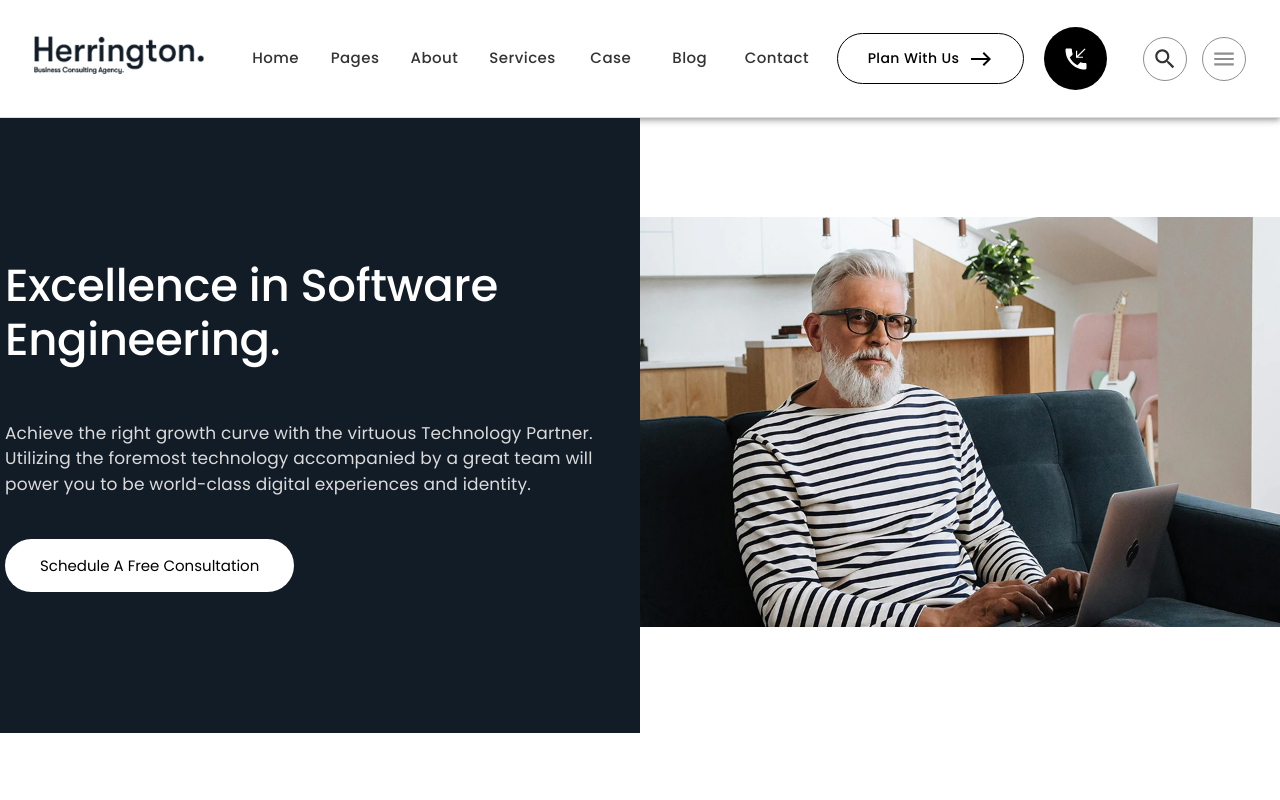
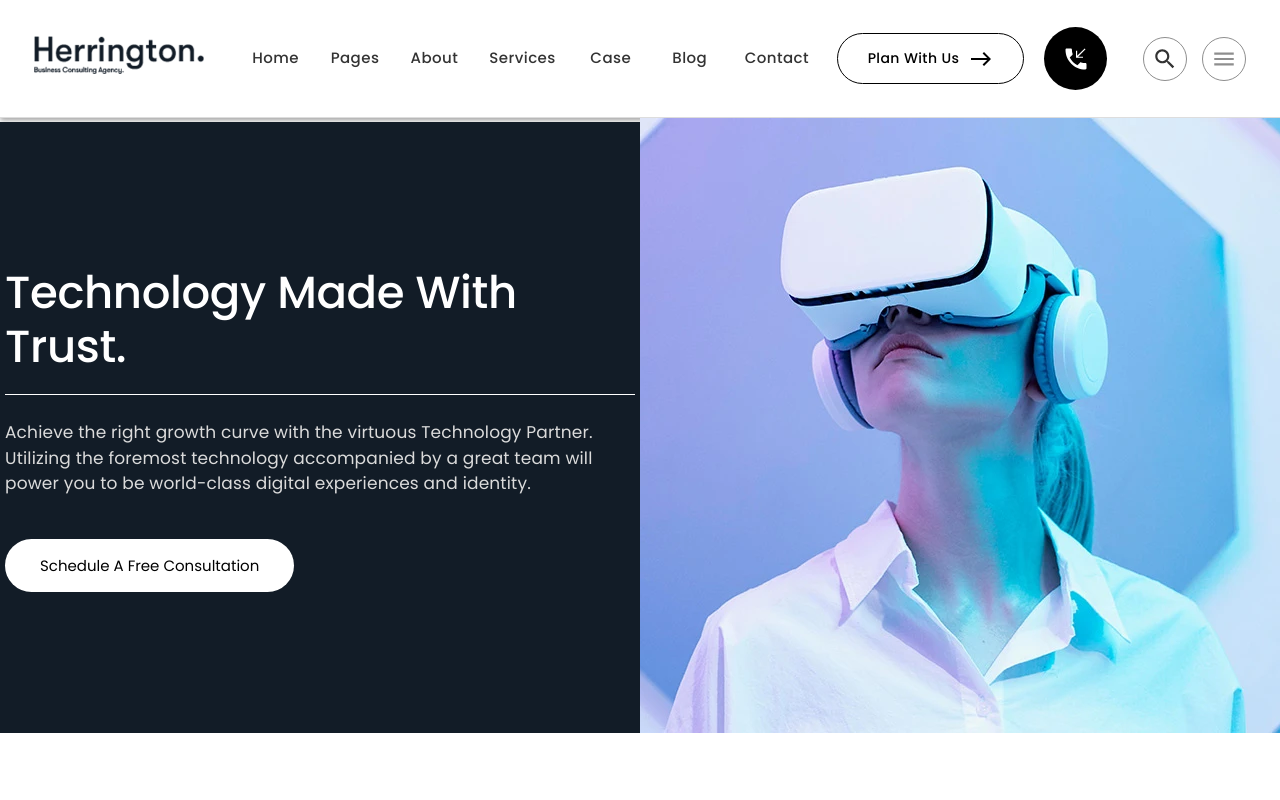
Before and after one commit to KaushalS1911/logixbuilt, a Next.js app: page / in a window 1280 px wide. Shown: the top 800 px of the page. Built offline with nearby package versions, Linux system fonts and the light colour scheme.

Commit message:
herosection2 line

```diff
--- a/src/components/home/herosection2.jsx
+++ b/src/components/home/herosection2.jsx
@@ -1,13 +1,12 @@
 'use client';
-import React, {useRef} from 'react';
-import {Swiper, SwiperSlide} from "swiper/react";
-import {Navigation, EffectFade} from "swiper/modules";
+import React from 'react';
+import { Swiper, SwiperSlide } from "swiper/react";
+import { EffectFade, Autoplay } from "swiper/modules"; // Include Autoplay module
 import "swiper/css";
-import "swiper/css/navigation";
 import img1 from '../../assets/images/home/herosection2/her-2.webp';
 import img2 from '../../assets/images/home/herosection2/hero-1.webp';
 import Image from "next/image";
-import {Box, Grid, Typography, Button} from "@mui/material";
+import { Box, Grid, Typography } from "@mui/material";
 
 const slides = [
     {
@@ -31,43 +30,27 @@ const slides = [
 ];
 
 function Herosection2() {
-    const swiperRef = useRef(null);
-    const handleNext = () => {
-        if (swiperRef.current && swiperRef.current.swiper) {
-            swiperRef.current.swiper.slideNext();
-        }
-    };
-    const handlePrev = () => {
-        if (swiperRef.current && swiperRef.current.swiper) {
-            swiperRef.current.swiper.slidePrev();
-        }
-    };
     return (
         <Swiper
-            ref={swiperRef}
-            modules={[Navigation, EffectFade]}
-            navigation={{
-                nextEl: ".swiper-button-next",
-                prevEl: ".swiper-button-prev",
-            }}
+            modules={[EffectFade, Autoplay]}
             autoplay={{
-                delay: 3000,
+                delay: 2000,
                 disableOnInteraction: false,
             }}
             loop={true}
             effect="fade"
             className="mySwiper"
-            style={{width: "100%", height: "100%", marginTop: 0}}
+            style={{ width: "100%", height: "100%" }}
         >
             {slides.map((item, index) => (
                 <SwiperSlide key={index}>
-                    <Box sx={{height: {xs: "auto", md: "615px"}}}>
+                    <Box sx={{ height: { xs: "auto", md: "615px" } }}>
                         <Grid
                             container
                             sx={{
                                 height: "100%",
                                 alignItems: "center",
-                                flexDirection: {xs: "column", md: "row"},
+                                flexDirection: { xs: "column", md: "row" },
                             }}
                         >
                             <Grid
@@ -79,39 +62,47 @@ function Herosection2() {
                                     justifyContent: "center",
                                     alignItems: "center",
                                     backgroundColor: "darkBlue",
-                                    height: {xs: "auto", md: "615px"},
+                                    height: "100%",
+                                    width: "100%",
+                                    p: { xs: '70px 15px', md: '0px 15px', lg: "unset" },
                                 }}
                             >
                                 <Box
                                     sx={{
                                         color: "white",
-                                        maxWidth: '630px'
+                                        maxWidth: "630px",
                                     }}
                                 >
                                     <Typography
                                         variant="h2"
                                         component="h2"
                                         sx={{
-                                            fontSize: {xl: "55px",md:'45px', sm: "35px", xs: "28px"},
+                                            fontSize: { xl: "55px", md: '45px', sm: "35px", xs: "28px" },
                                             fontWeight: 500,
-                                            margin: "0 0 29px",
-                                            padding: "0 0 25px",
+                                            margin: "0 0 20px",
                                         }}
                                     >
                                         {item.title}
                                     </Typography>
+                                    <Box
+                                        sx={{
+                                            width: "100%",
+                                            height: "1px",
+                                            backgroundColor: "white",
+                                            margin: "0 0 25px",
+                                        }}
+                                    />
                                     <Typography
                                         variant="body1"
                                         sx={{
                                             fontSize: "17px",
                                             color: 'textGray',
-                                            margin: {sm: "0 0 15px"},
+                                            margin: { sm: "0 0 15px" },
                                         }}
                                     >
                                         {item.description}
                                     </Typography>
                                     <Box
-
                                         sx={{
                                             padding: "15px 35px",
                                             fontSize: "15px",
@@ -119,29 +110,29 @@ function Herosection2() {
                                             background: "white",
                                             color: "#000",
                                             display: "inline-block",
-                                            borderRadius: "1e3px"
-
+                                            borderRadius: "1e3px",
                                         }}
                                     >
                                         {item.button}
                                     </Box>
                                 </Box>
                             </Grid>
-                            <Grid
-                                item
-                                md={6}
-                                xs={12}>
+                            <Grid item md={6} xs={12}>
+                                <Box
+                                    sx={{
+                                        height: { xs: "440px", sm: "auto" },
+                                        ' img': { objectFit: 'cover' },
+                                    }}
+                                >
                                     <Image
                                         alt={`Hero section image ${index + 1}`}
                                         src={item.image}
                                         style={{
-
-                                        objectFit: "cover",
                                             width: "100%",
-                                        height: "100%",
+                                            maxHeight: "100%",
                                         }}
                                     />
-
+                                </Box>
                             </Grid>
                         </Grid>
                     </Box>
```
Also changed, not shown: src/components/global/navigation.jsx (+25 -34 lines). Lines whose indentation alone changed are shown as unchanged.
